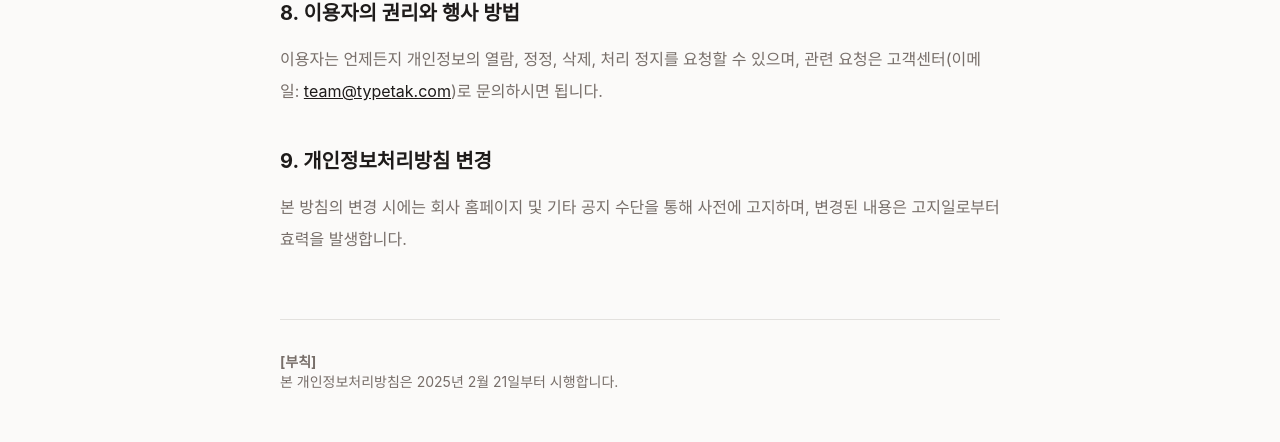
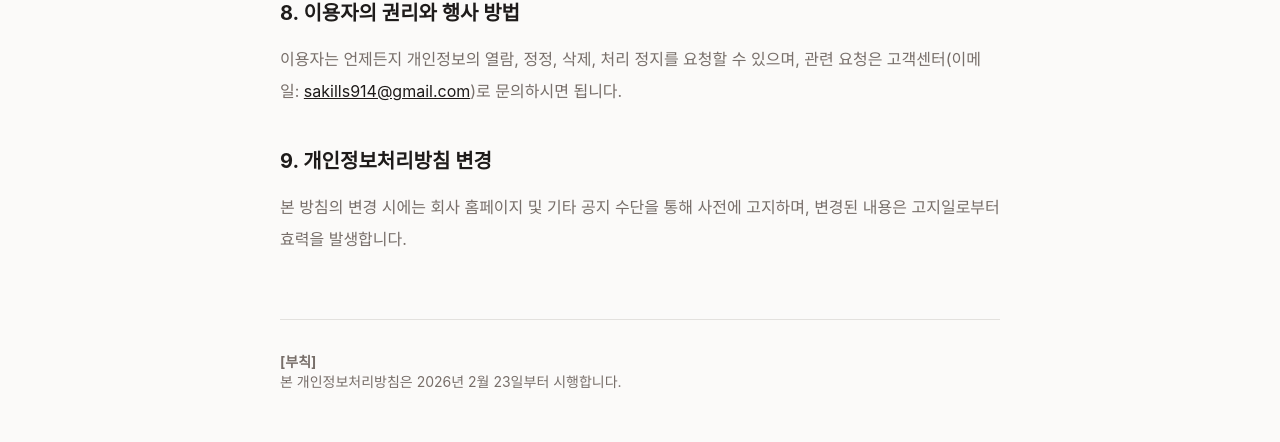
Before and after one commit to Loop0loop/Luie_web, a Next.js app: page /en/privacy in a window 1280 px wide. Shown: the part 2038-2480 px from the top of the page. Built offline with nearby package versions, Linux system fonts and the light colour scheme.

Commit message:
feat:privacy update

```diff
--- a/src/app/[lang]/privacy/page.tsx
+++ b/src/app/[lang]/privacy/page.tsx
@@ -17,7 +17,7 @@ export default async function PrivacyPolicyPage({
 
         <div className="prose prose-zinc dark:prose-invert max-w-none text-muted-foreground leading-loose">
           <p>
-            라이티브(이하 &quot;회사&quot;)는 회원 관리, 서비스 제공, AI 기능 개선, 통계 분석, 고객 지원, 안내, 그리고 사용자 피드백 수집을 목적으로 개인정보를 수집·이용합니다.
+            loop(이하 &quot;회사&quot;)는 회원 관리, 서비스 제공, AI 기능 개선, 통계 분석, 고객 지원, 안내, 그리고 사용자 피드백 수집을 목적으로 개인정보를 수집·이용합니다.
           </p>
 
           <h2 className="text-foreground font-bold mt-10 mb-4 text-xl">1. 수집하는 개인정보 항목 및 수집 방법</h2>
@@ -86,7 +86,7 @@ export default async function PrivacyPolicyPage({
 
           <h2 className="text-foreground font-bold mt-10 mb-4 text-xl">8. 이용자의 권리와 행사 방법</h2>
           <p>
-            이용자는 언제든지 개인정보의 열람, 정정, 삭제, 처리 정지를 요청할 수 있으며, 관련 요청은 고객센터(이메일: <a href="mailto:team@typetak.com" className="text-foreground underline">team@typetak.com</a>)로 문의하시면 됩니다.
+            이용자는 언제든지 개인정보의 열람, 정정, 삭제, 처리 정지를 요청할 수 있으며, 관련 요청은 고객센터(이메일: <a href="mailto:sakills914@gmail.com" className="text-foreground underline">sakills914@gmail.com</a>)로 문의하시면 됩니다.
           </p>
 
           <h2 className="text-foreground font-bold mt-10 mb-4 text-xl">9. 개인정보처리방침 변경</h2>
@@ -96,7 +96,7 @@ export default async function PrivacyPolicyPage({
 
           <div className="mt-16 pt-8 border-t border-border text-sm">
             <p><strong>[부칙]</strong></p>
-            <p>본 개인정보처리방침은 2025년 2월 21일부터 시행합니다.</p>
+            <p>본 개인정보처리방침은 2026년 2월 23일부터 시행합니다.</p>
           </div>
         </div>
       </div>
--- a/src/app/[lang]/terms/page.tsx
+++ b/src/app/[lang]/terms/page.tsx
@@ -18,14 +18,14 @@ export default async function TermsOfServicePage({
         <div className="prose prose-zinc dark:prose-invert max-w-none text-muted-foreground leading-loose">
           <h2 className="text-foreground font-bold mt-10 mb-4 text-xl">제 1 조 (목적)</h2>
           <p>
-            본 약관은 라이티브(이하 &quot;회사&quot;)가 제공하는 PC용 AI 텍스트 에디터 애플리케이션(이하 &quot;Luie&quot;)의 이용 조건 및 절차, 회원과 회사의 권리·의무 등 기본적인 사항을 규정함을 목적으로 합니다.
+            본 약관은 loop(이하 &quot;회사&quot;)가 제공하는 PC용 작가 워드프로세서 (이하 &quot;Luie&quot;)의 이용 조건 및 절차, 회원과 회사의 권리·의무 등 기본적인 사항을 규정함을 목적으로 합니다.
           </p>
 
           <h2 className="text-foreground font-bold mt-10 mb-4 text-xl">제 2 조 (정의)</h2>
           <ul className="list-decimal pl-6 space-y-2">
             <li><strong>&quot;회원&quot;</strong>이라 함은 본 약관에 따라 회사와 이용계약을 체결하고 서비스를 이용하는 자를 말합니다.</li>
             <li><strong>&quot;비회원&quot;</strong>이라 함은 회원 가입 없이 서비스를 이용하는 자를 말합니다.</li>
-            <li><strong>&quot;AI 편집 보조 기능&quot;</strong>이라 함은 인공지능 기술을 활용하여 실시간 편집 및 교정, 추천 기능, 채팅 등을 제공하는 서비스를 의미합니다.</li>
+            <li><strong>&quot;AI 분석기능&quot;</strong>이라 함은 인공지능 기술을 활용하여 피드백 및 교정, 등을 제공하는 서비스를 의미합니다.</li>
           </ul>
 
           <h2 className="text-foreground font-bold mt-10 mb-4 text-xl">제 3 조 (약관의 효력 및 변경)</h2>
@@ -36,7 +36,7 @@ export default async function TermsOfServicePage({
 
           <h2 className="text-foreground font-bold mt-10 mb-4 text-xl">제 4 조 (서비스의 제공 및 변경)</h2>
           <ul className="list-decimal pl-6 space-y-2">
-            <li>회사는 AI 편집 보조 기능, 텍스트 편집 도구, 문서 저장 및 공유 기능 등 다양한 서비스를 제공합니다.</li>
+            <li>회사는 AI 분석기능, 텍스트 편집 도구, 문서 저장 및 공유 기능 등 다양한 서비스를 제공합니다.</li>
             <li>회사는 서비스의 개선 및 보안을 위해 서비스의 일부 또는 전부를 변경하거나 중단할 수 있으며, 이로 인한 책임은 회사의 귀책 사유가 없는 한 면책됩니다.</li>
           </ul>
 
@@ -88,7 +88,7 @@ export default async function TermsOfServicePage({
             <li>
               <strong>환불 절차</strong>
               <ul className="list-disc pl-6 mt-2 space-y-1">
-                <li>환불 요청은 이메일(<a href="mailto:team@typetak.com" className="text-foreground underline">team@typetak.com</a>)을 통해 신청할 수 있습니다.</li>
+                <li>환불 요청은 이메일(<a href="mailto:sakills914@gmail.com" className="text-foreground underline">sakills914@gmail.com</a>)을 통해 신청할 수 있습니다.</li>
                 <li>요청 시, 계정 아이디, 이메일 주소, 환불 사유 및 관련 증빙 자료(필요시)를 함께 제출해주십시오.</li>
               </ul>
             </li>
@@ -105,7 +105,7 @@ export default async function TermsOfServicePage({
           <h2 className="text-foreground font-bold mt-10 mb-4 text-xl">제 9 조 (책임의 한계 및 면책조항)</h2>
           <ul className="list-decimal pl-6 space-y-2">
             <li>회사는 서비스 제공과 관련하여 회원에게 발생한 손해에 대하여 고의 또는 중대한 과실이 없는 한 책임을 지지 않습니다.</li>
-            <li>AI 편집 보조 기능은 참고용으로 제공되며, 그로 인한 편집 오류 또는 결과에 대해서 회사는 어떠한 책임도 부담하지 않습니다.</li>
+            <li>AI 분석기능은 참고용으로 제공되며, 그로 인한 분석 오류 또는 결과에 대해서 회사는 어떠한 책임도 부담하지 않습니다.</li>
           </ul>
 
           <h2 className="text-foreground font-bold mt-10 mb-4 text-xl">제 10 조 (분쟁 해결 및 준거법)</h2>
@@ -121,7 +121,7 @@ export default async function TermsOfServicePage({
 
           <div className="mt-16 pt-8 border-t border-border text-sm">
             <p><strong>[부칙]</strong></p>
-            <p>본 약관은 2025년 2월 13일부터 시행합니다.</p>
+            <p>본 약관은 2026년 2월 23일부터 시행합니다.</p>
           </div>
         </div>
       </div>
```
Also changed, not shown: fixd.txt (deleted), 1 other file (tests, documents, lock files or other folders).
